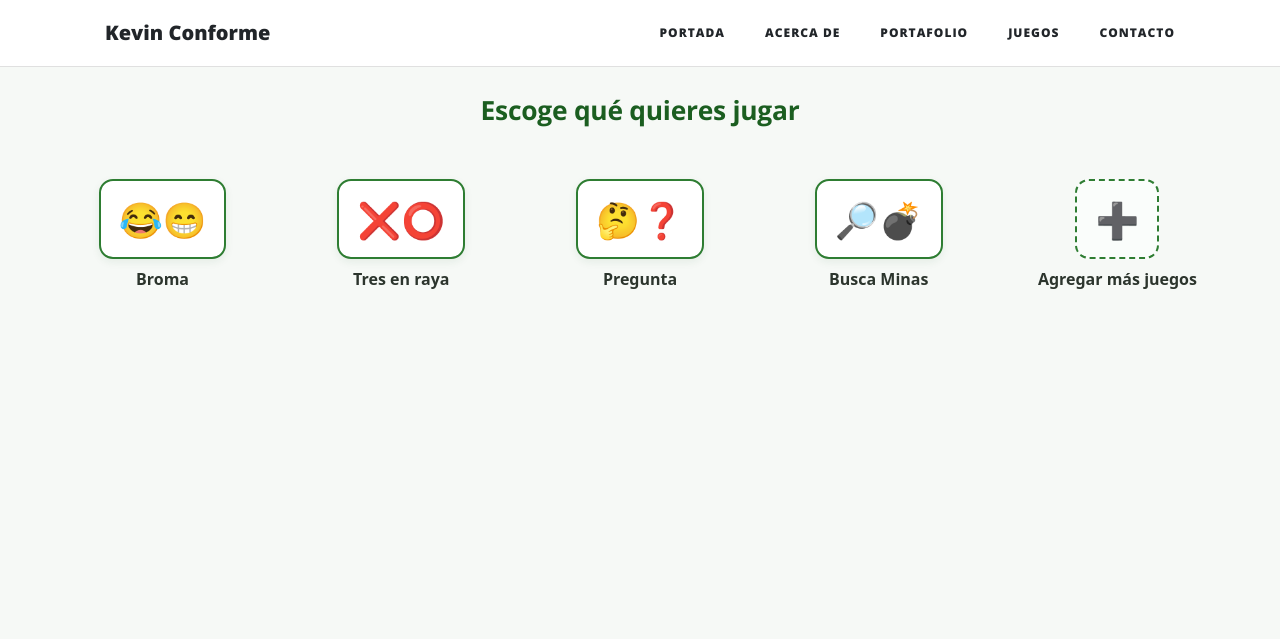
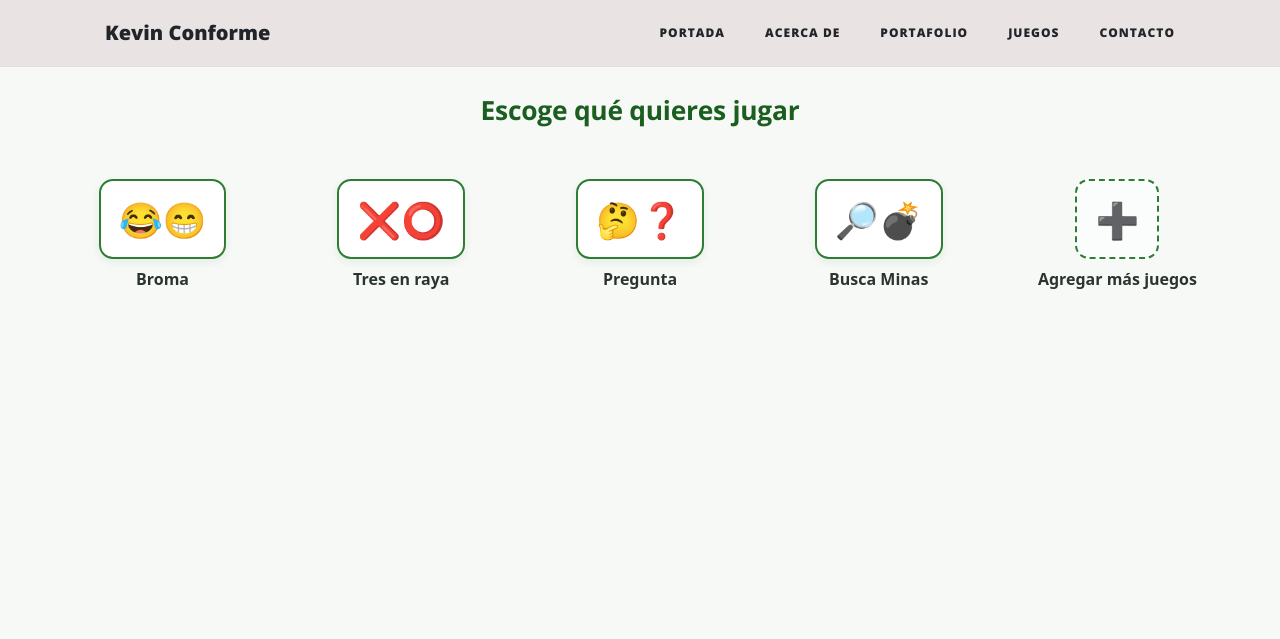
Before and after one commit to KevinConforme/Web-Personal-Django3, a Django app: page /juego/ in a window 1280 px wide. Shown: the top 639 px of the page. Run offline with Django 3.2, Linux system fonts and the light colour scheme; some libraries are stand-ins or nearby versions.

Commit message:
Update juego.html

```diff
--- a/WebPersonal/core/templates/core/juego.html
+++ b/WebPersonal/core/templates/core/juego.html
@@ -7,7 +7,7 @@
 <style>
   /* Asegura que la barra fija tenga contraste y no tape el contenido */
   #mainNav {
-    background-color: #ffffff;
+    background-color: #e9e3e3;s;
     border-bottom: 1px solid #e0e0e0;
   }
 
```
